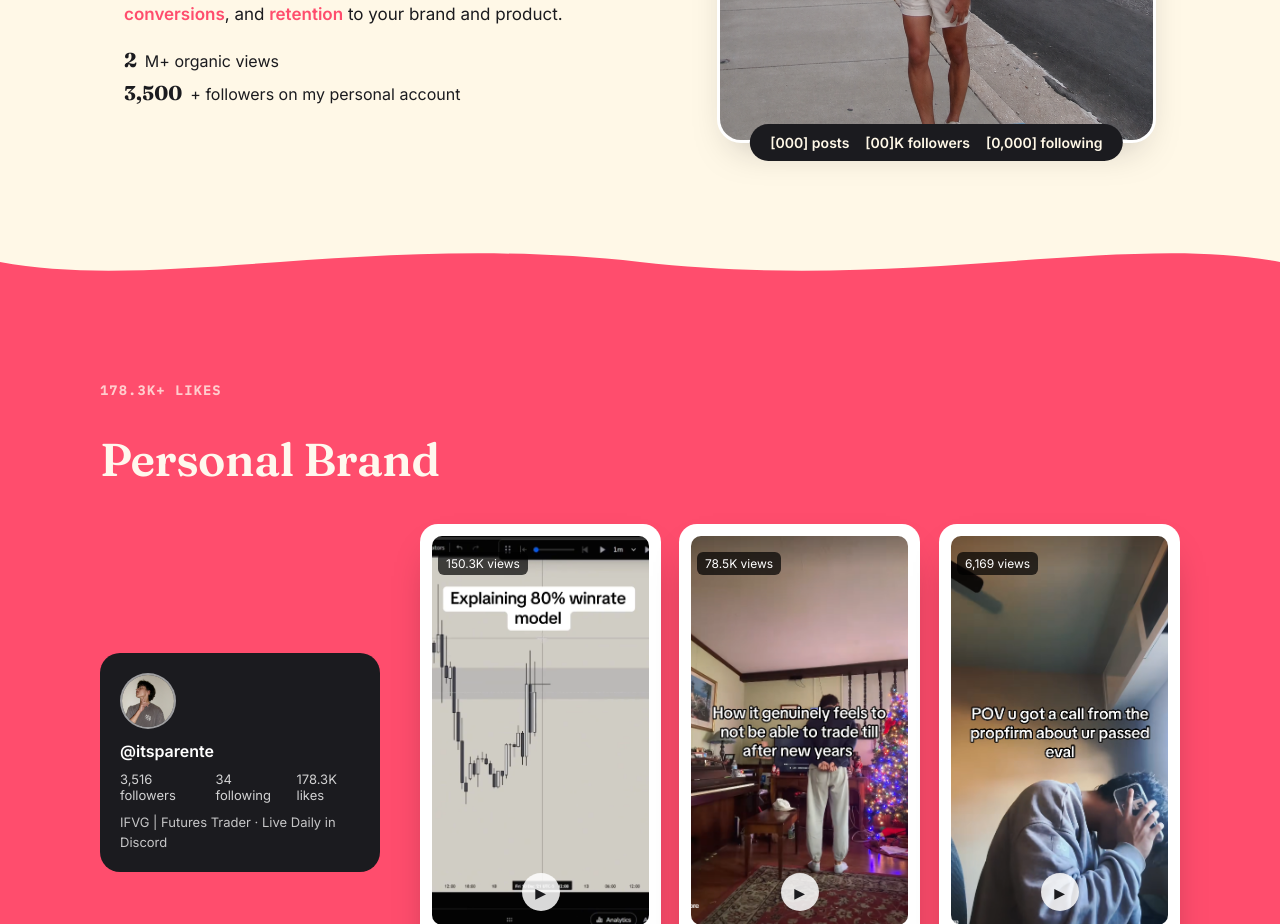
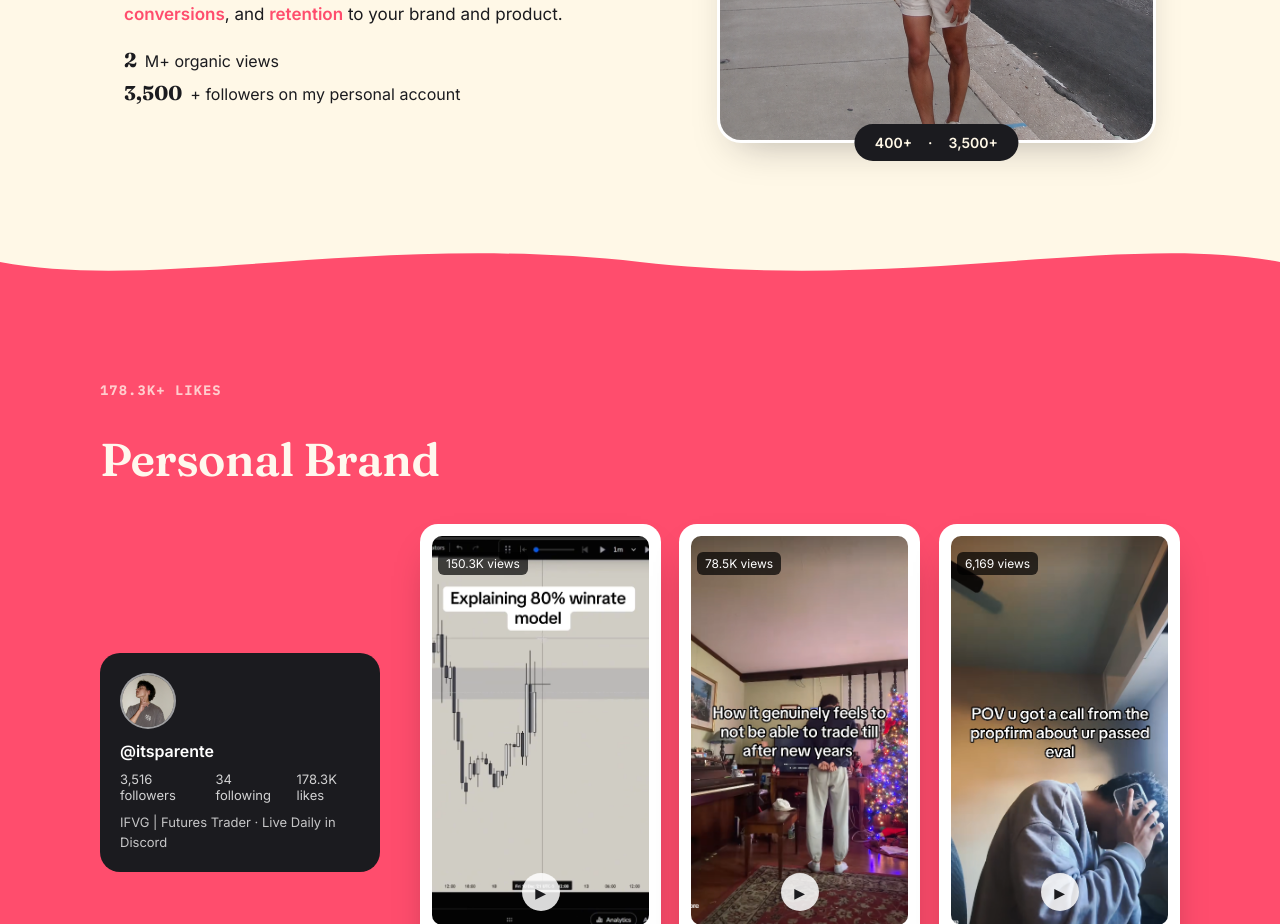
Before and after one commit to partnershipsitsparente/UGC-Tracker, a Next.js app: page /portfolio in a window 1280 px wide. Shown: the part 1640-2564 px from the top of the page. Built offline with nearby package versions, Linux system fonts and the light colour scheme; no server answers.

Commit message:
Add real post/follower stats to bio pill

```diff
--- a/app/portfolio/page.tsx
+++ b/app/portfolio/page.tsx
@@ -118,9 +118,9 @@ export default function PortfolioPage() {
             </div>
           </TiltCard>
           <div className="pf-stat-pill">
-            <span>[000] posts</span>
-            <span>[00]K followers</span>
-            <span>[0,000] following</span>
+            <span>400+</span>
+            <span>·</span>
+            <span>3,500+</span>
           </div>
         </div>
       </section>
```
